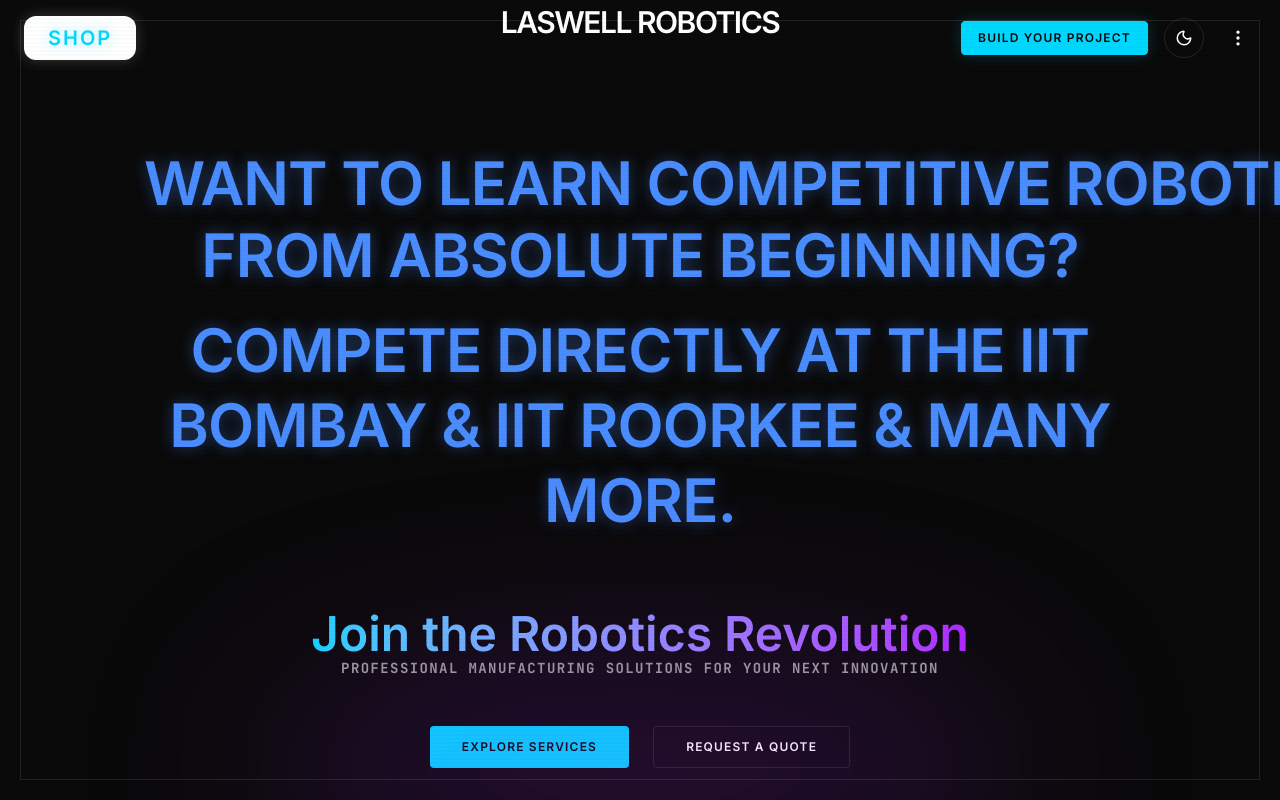
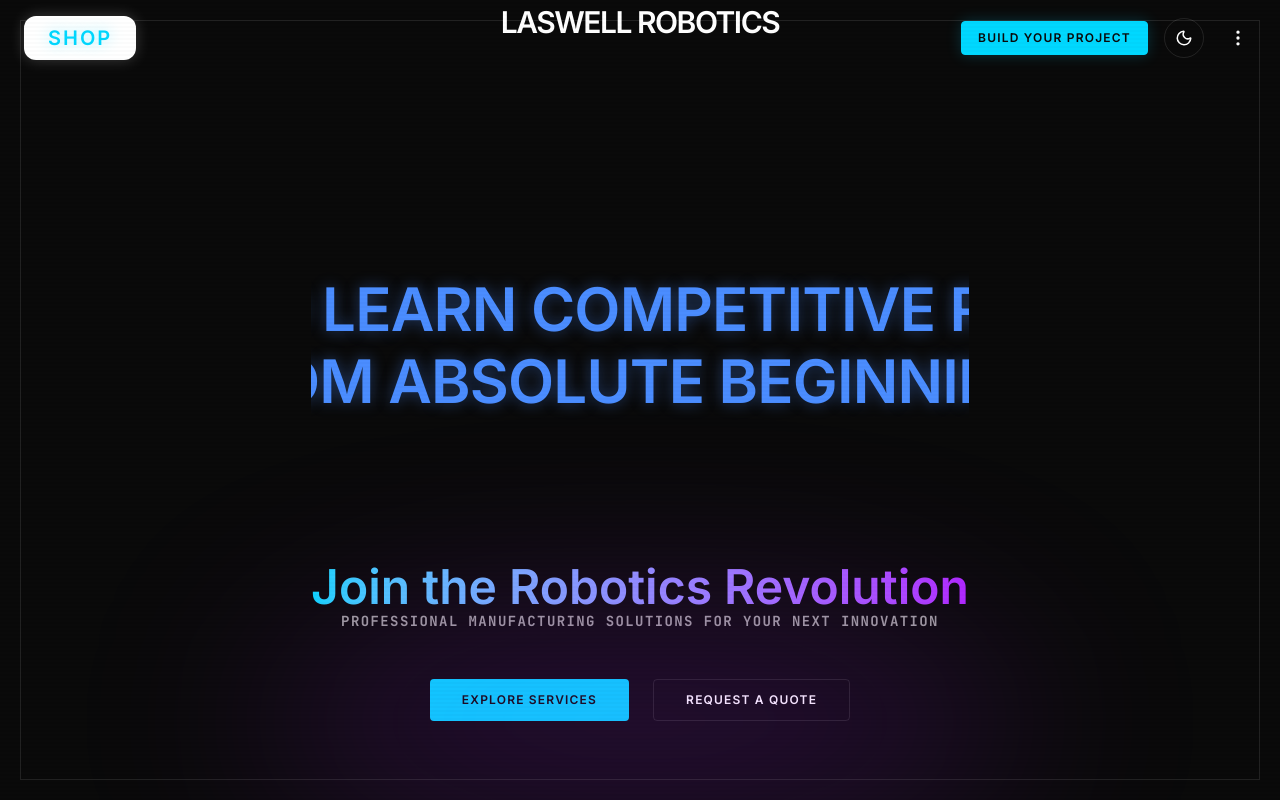
Before and after one commit to Meetva247/laswell-web, a React (Vite) app: page / in a window 1280 px wide. Shown: the top 800 px of the page. Built offline with nearby package versions, Linux system fonts and the light colour scheme.

Commit message:
feat: change hero text to an animated scrolling slot-machine effect

```diff
--- a/src/components/Sections/Hero.jsx
+++ b/src/components/Sections/Hero.jsx
@@ -1,7 +1,15 @@
-import React from 'react';
-import { motion } from 'framer-motion';
+import React, { useState, useEffect } from 'react';
+import { motion, AnimatePresence } from 'framer-motion';
 
 const Hero = () => {
+    const [currentSlide, setCurrentSlide] = useState(0);
+
+    useEffect(() => {
+        const timer = setInterval(() => {
+            setCurrentSlide((prev) => (prev === 0 ? 1 : 0));
+        }, 3000);
+        return () => clearInterval(timer);
+    }, []);
 
     return (
         <section className="presentation-slide min-h-screen flex items-center justify-center pt-20 overflow-hidden bg-brand-bg text-center">
@@ -18,33 +26,40 @@
                     className="max-w-5xl mx-auto flex flex-col items-center cursor-default group"
                 >
                     <div className="flex flex-col items-center gap-2 md:gap-4 py-10 w-full">
-                        <div className="flex flex-col items-center gap-4 w-full px-4">
-                            <h1 className="text-center font-black tracking-tighter uppercase leading-[1.1] w-full max-w-7xl flex flex-col gap-3">
-                                <motion.span
-                                    initial={{ opacity: 0, y: 20 }}
-                                    animate={{ opacity: 1, y: 0 }}
-                                    transition={{ duration: 0.6, delay: 0.0 }}
-                                    className="text-color-flex whitespace-nowrap text-[4.3vw] sm:text-2xl md:text-4xl lg:text-5xl xl:text-6xl"
-                                >
-                                    Want to learn competitive robotics
-                                </motion.span>
-                                <motion.span
-                                    initial={{ opacity: 0, y: 20 }}
-                                    animate={{ opacity: 1, y: 0 }}
-                                    transition={{ duration: 0.6, delay: 0.3 }}
-                                    className="text-color-flex whitespace-nowrap text-[4.3vw] sm:text-2xl md:text-4xl lg:text-5xl xl:text-6xl"
-                                >
-                                    from absolute beginning?
-                                </motion.span>
-                                <motion.span
-                                    initial={{ opacity: 0, y: 20 }}
-                                    animate={{ opacity: 1, y: 0 }}
-                                    transition={{ duration: 0.6, delay: 0.6 }}
-                                    className="text-color-flex text-[4.3vw] sm:text-2xl md:text-4xl lg:text-5xl xl:text-6xl mt-4 leading-tight"
-                                >
-                                    Compete directly at the IIT Bombay & IIT Roorkee & many more.
-                                </motion.span>
-                            </h1>
+                        <div className="flex flex-col items-center w-full px-4 h-[100px] sm:h-[130px] md:h-[180px] lg:h-[220px] xl:h-[260px] relative overflow-hidden my-4">
+                            <AnimatePresence>
+                                {currentSlide === 0 && (
+                                    <motion.h1
+                                        key="slide1"
+                                        initial={{ y: 50, opacity: 0 }}
+                                        animate={{ y: 0, opacity: 1 }}
+                                        exit={{ y: -50, opacity: 0 }}
+                                        transition={{ duration: 0.6, ease: "easeInOut" }}
+                                        className="absolute inset-0 flex flex-col items-center justify-center text-center font-black tracking-tighter uppercase leading-[1.1] w-full max-w-7xl mx-auto gap-3"
+                                    >
+                                        <span className="text-color-flex whitespace-nowrap text-[4.3vw] sm:text-2xl md:text-4xl lg:text-5xl xl:text-6xl">
+                                            Want to learn competitive robotics
+                                        </span>
+                                        <span className="text-color-flex whitespace-nowrap text-[4.3vw] sm:text-2xl md:text-4xl lg:text-5xl xl:text-6xl">
+                                            from absolute beginning?
+                                        </span>
+                                    </motion.h1>
+                                )}
+                                {currentSlide === 1 && (
+                                    <motion.h1
+                                        key="slide2"
+                                        initial={{ y: 50, opacity: 0 }}
+                                        animate={{ y: 0, opacity: 1 }}
+                                        exit={{ y: -50, opacity: 0 }}
+                                        transition={{ duration: 0.6, ease: "easeInOut" }}
+                                        className="absolute inset-0 flex flex-col items-center justify-center text-center font-black tracking-tighter uppercase leading-[1.1] w-full max-w-7xl mx-auto gap-3"
+                                    >
+                                        <span className="text-color-flex text-[4.3vw] sm:text-2xl md:text-4xl lg:text-5xl xl:text-6xl leading-tight">
+                                            Compete directly at the IIT Bombay & IIT Roorkee & many more.
+                                        </span>
+                                    </motion.h1>
+                                )}
+                            </AnimatePresence>
                         </div>
                     </div>
 
```
